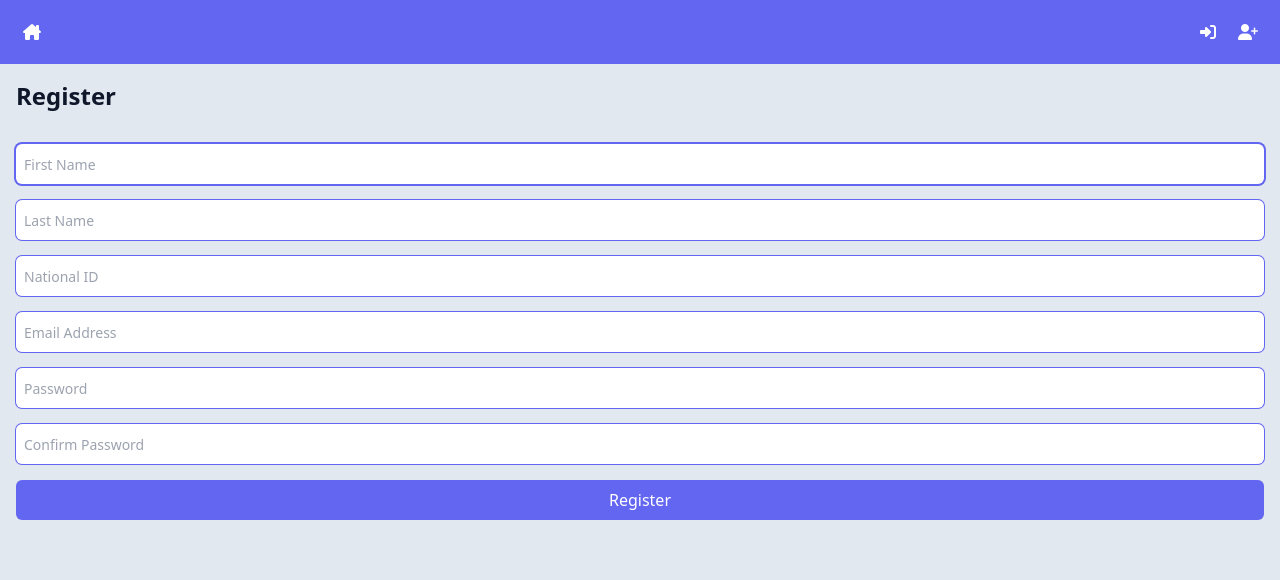
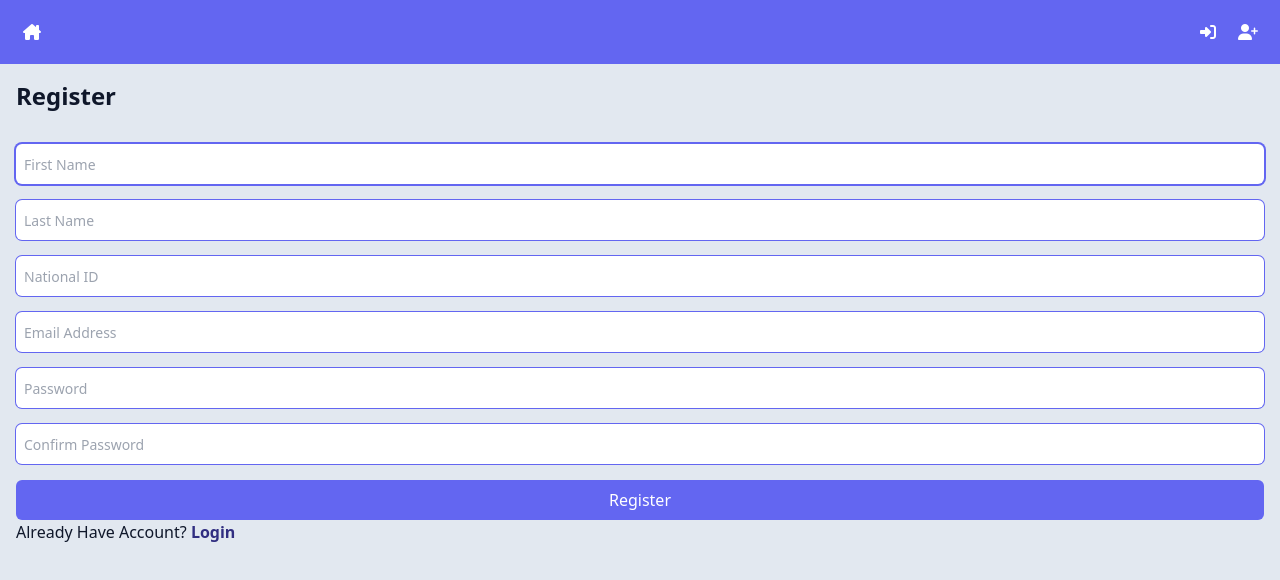
Before and after one commit to ahmedkhaled89/Document-Management-System-UI, a React (Vite) app: page /register in a window 1280 px wide. Shown: the top 580 px of the page. Built offline with nearby package versions, Linux system fonts and the light colour scheme.

Commit message:
Navigate form Register to login

```diff
--- a/src/pages/users/Register.jsx
+++ b/src/pages/users/Register.jsx
@@ -2,7 +2,7 @@ import { useContext, useState } from 'react';
 import Alert from '../../Components/Alert';
 import { registerUser } from '../../controllers/userController';
 import { UserContext } from '../../contexts/UserContext';
-import { useNavigate } from 'react-router-dom';
+import { Link, useNavigate } from 'react-router-dom';
 
 const Register = () => {
   // Use User Context
@@ -104,6 +104,12 @@ const Register = () => {
         />
         <button className='btn'>Register</button>
       </form>
+      <div>
+        Already Have Account?{' '}
+        <Link className='text-indigo-900 font-bold' title='login' to={'/login'}>
+          Login
+        </Link>
+      </div>
       {error && <Alert message={error} />}
     </section>
   );
```
